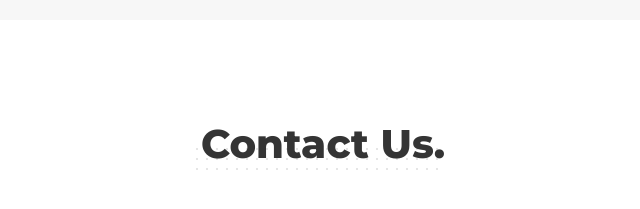
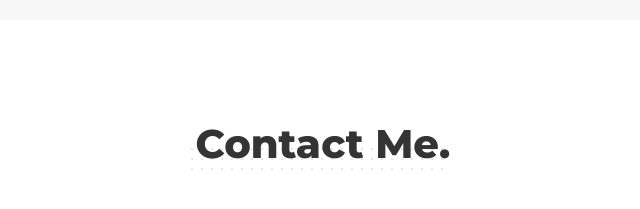
Before and after one commit to webcoder904/Code-Nebula, a plain HTML site: page index.html in a window 1280 px wide. Shown: the part 5580-5789 px from the top of the page, 317-957 px from the left. Drawn offline with Linux system fonts and the light colour scheme.

Commit message:
Update index.html

```diff
--- a/index.html
+++ b/index.html
@@ -807,7 +807,7 @@
     <!------------------------------ start contact ------------------------------->
     <section id="contact" class="contact main-p">
         <div class="main-title text-center">
-            <h3>Contact Us.</h3>
+            <h3>Contact Me.</h3>
         </div>
         <div class="container">
             <div class="row">
```
